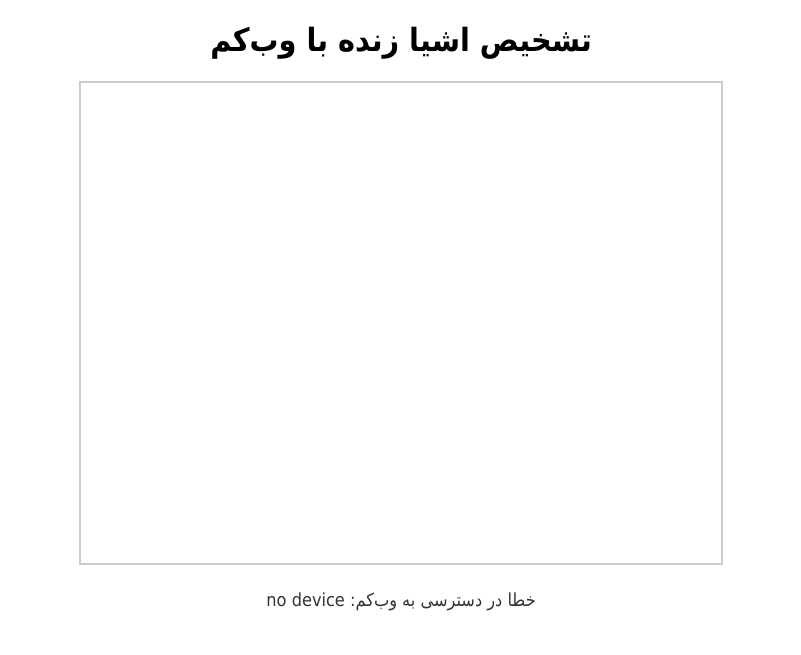
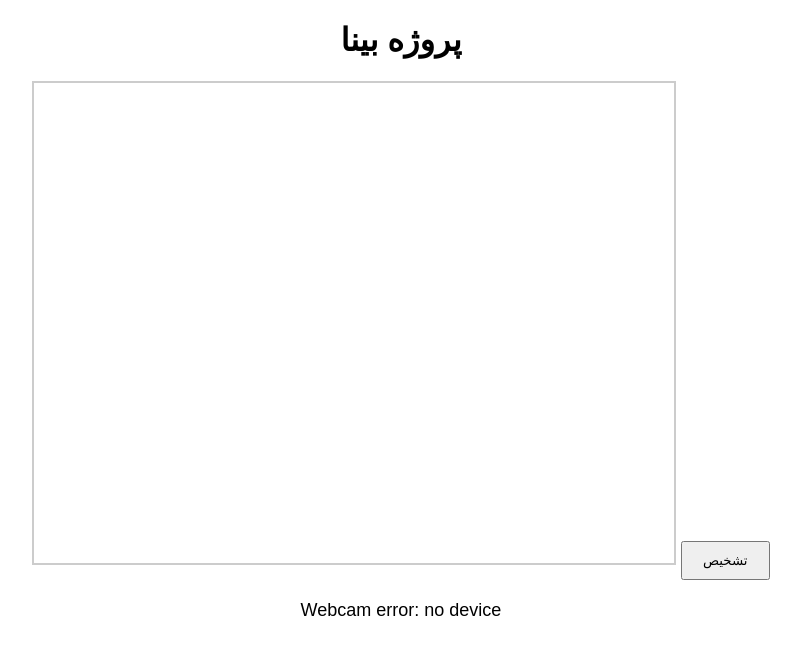
Before and after one commit to asgharale/bina, a Django app: page /detect/ in a window 1280 px wide. Shown: the top 655 px of the page, without its empty margins (239-1040 px from the left). Run offline with Django 5.2, Linux system fonts and the light colour scheme.

Commit message:
final changes

```diff
--- a/core/templates/core/webcam_detect.html
+++ b/core/templates/core/webcam_detect.html
@@ -1,84 +1,96 @@
 <!DOCTYPE html>
-<html lang="fa" dir="rtl">
+<html lang="en">
 <head>
     <meta charset="UTF-8">
-    <title>تشخیص اشیا با وب‌کم</title>
+    <title>شناسایی تصویر</title>
     <style>
-        body { font-family: tahoma, sans-serif; text-align: center; }
+        body { font-family: Arial, sans-serif; text-align: center; }
         #video { width: 640px; height: 480px; border: 2px solid #ccc; }
-        #canvas { display: none; }
-        #detections { margin-top: 20px; font-size: 18px; color: #333; }
+        #result { margin-top: 20px; font-size: 18px; }
+        #btn-snap { margin-top: 20px; padding: 10px 20px; }
     </style>
-    <!-- لود TensorFlow.js و مدل coco-ssd -->
-    <script src="https://cdn.jsdelivr.net/npm/@tensorflow/tfjs@latest"></script>
-    <script src="https://cdn.jsdelivr.net/npm/@tensorflow-models/coco-ssd@latest"></script>
 </head>
 <body>
-    <h1>تشخیص اشیا زنده با وب‌کم</h1>
+
+<h1>پروژه بینا</h1>
+
 <video id="video" autoplay playsinline></video>
-    <canvas id="canvas"></canvas>
-    <div id="detections">در حال بارگذاری...</div>
+<canvas id="canvas" style="display:none;"></canvas>
+
+<button id="btn-snap">تشخیص</button>
+
+<div id="result">تصویر را انتخاب کنید...</div>
 
 <script>
     const video = document.getElementById('video');
     const canvas = document.getElementById('canvas');
-        const detectionsDiv = document.getElementById('detections');
-        const ctx = canvas.getContext('2d');
-        let model;
+    const resultDiv = document.getElementById('result');
+    const btnSnap = document.getElementById('btn-snap');
 
-        // دسترسی به وب‌کم
+    // Your Plant.id API key
+    const API_KEY = "77BmBjfS6D8wP9FouT01vAgax2JsviTiaPf8T0157GslT0Gi77";
+
+    // Start webcam
     navigator.mediaDevices.getUserMedia({ video: true })
         .then(stream => {
             video.srcObject = stream;
             video.play();
-                loadModel();
         })
         .catch(err => {
-                detectionsDiv.innerText = 'خطا در دسترسی به وب‌کم: ' + err.message;
+            resultDiv.innerText = "Webcam error: " + err.message;
         });
 
-        // لود مدل
-        async function loadModel() {
-            model = await cocoSsd.load();
-            detectionsDiv.innerText = 'مدل بارگذاری شد. تشخیص شروع می‌شود...';
-            setInterval(detectObjects, 500);  // هر ۰.۵ ثانیه تشخیص بده
+    btnSnap.addEventListener('click', () => {
+        canvas.width = video.videoWidth;
+        canvas.height = video.videoHeight;
+        canvas.getContext('2d').drawImage(video, 0, 0);
+
+        // Convert frame to base64
+        const dataURL = canvas.toDataURL("image/jpeg");
+
+        resultDiv.innerText = "Identifying… please wait";
+
+        // Call API
+        identifyPlant(dataURL);
+    });
+
+    async function identifyPlant(dataURL) {
+        try {
+            const response = await fetch("https://api.plant.id/v2/identify", {
+                method: "POST",
+                headers: {
+                    "Content-Type": "application/json",
+                    "Api-Key": API_KEY
+                },
+                body: JSON.stringify({
+                    images: [dataURL],
+                    modifiers: ["similar_images"],
+                    plant_details: ["common_names", "url"],
+                })
+            });
+
+            const data = await response.json();
+            showPlantResult(data);
+
+        } catch (err) {
+            resultDiv.innerText = "Error identifying plant: " + err.message;
+        }
     }
 
-        // تشخیص اشیا در فریم
-        async function detectObjects() {
-            canvas.width = video.videoWidth;
-            canvas.height = video.videoHeight;
-            ctx.drawImage(video, 0, 0, canvas.width, canvas.height);
-
-            const predictions = await model.detect(canvas);
-
-            // نمایش نتایج
-            let results = 'اشیا تشخیص داده شده: ';
-            if (predictions.length === 0) {
-                results += 'هیچ شیایی یافت نشد.';
-            } else {
-                predictions.forEach(pred => {
-                    results += `${pred.class} با احتمال ${Math.round(pred.score * 100)}% - `;
-                });
-            }
-            detectionsDiv.innerText = results;
-
-            // اختیاری: رسم جعبه‌ها روی ویدیو (برای پیشرفته‌تر کردن)
-            drawBoxes(predictions);
+    function showPlantResult(data) {
+        if (!data.suggestions || data.suggestions.length === 0) {
+            resultDiv.innerText = "No plant found. Try again!";
+            return;
         }
 
-        function drawBoxes(predictions) {
-            ctx.clearRect(0, 0, canvas.width, canvas.height);
-            predictions.forEach(pred => {
-                ctx.beginPath();
-                ctx.rect(pred.bbox[0], pred.bbox[1], pred.bbox[2], pred.bbox[3]);
-                ctx.lineWidth = 2;
-                ctx.strokeStyle = 'red';
-                ctx.fillStyle = 'red';
-                ctx.stroke();
-                ctx.fillText(`${pred.class} (${Math.round(pred.score * 100)}%)`, pred.bbox[0], pred.bbox[1] - 5);
-            });
+        const top = data.suggestions[0];
+        resultDiv.innerHTML = `
+            <strong>تشخیص:</strong> ${top.plant_name} <br>
+            <strong>نام های متعارف:</strong> ${top.plant_details.common_names.join(", ")} <br>
+            <strong>احتمال:</strong> ${(top.probability * 100).toFixed(2)}%
+        `;
     }
 </script>
+
 </body>
 </html>
--- a/detect/views.py
+++ b/detect/views.py
@@ -32,7 +32,9 @@ def detect_view(request):
                     default_text = (
                         "لطفاً این تصویر را با دقت و به صورت کامل و مرتب به زبان فارسی توصیف کن. "
                         "به اشیا، رنگ‌ها، متن‌های داخل تصویر، حس کلی و جزئیات مهم توجه کن و "
-                        "پاسخ را روان و دوستانه بنویس."
+                        "پاسخ را روان بنویس."
+                        "توضیح کوتاه بده فقط توصیف کن"
+                        "فقط اگر گل یا گیاه هست پاسخ بده و بگو گل و گیاه هست"
                     )
                     text_part = types.Part.from_text(text=default_text)
 
```
Lines whose indentation alone changed are shown as unchanged.
